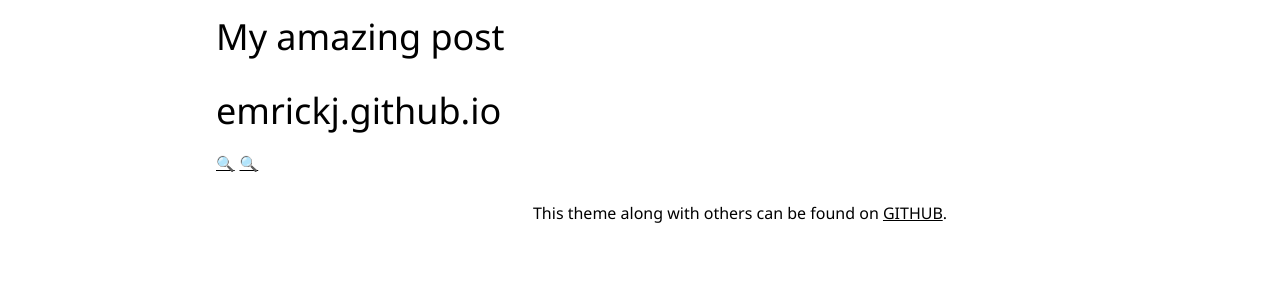
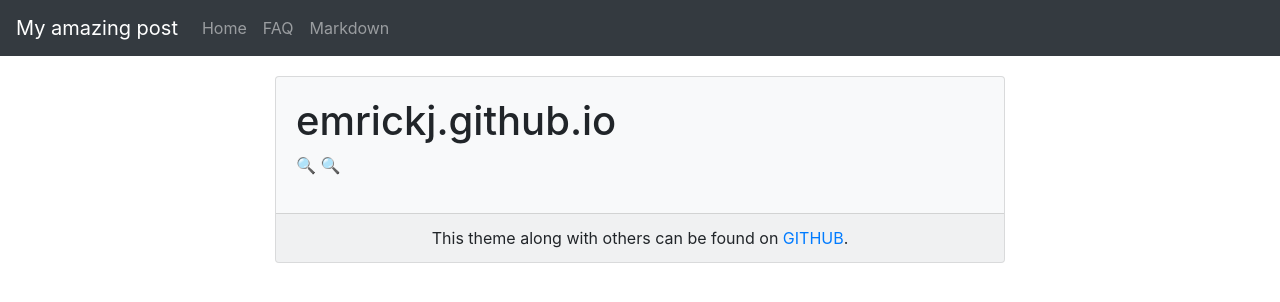
Before and after one commit to emrickj/emrickj.github.io, a Jekyll site: the page built from README.md, in a window 1280 px wide. Shown: the top 302 px of the page. Built offline with Jekyll 4.4.1, drawn with Linux system fonts in a browser that asks for light colours; nearby versions of some CDN libraries; our own code applies the rules of GitHub Pages for plain Markdown files; comment, search, counter and statistics services are not loaded.

Commit message:
Add files via upload

```diff
--- a/_layouts/page.html
+++ b/_layouts/page.html
@@ -1,60 +1,60 @@
 <!DOCTYPE html>
 <html lang="{{ site.lang | default: "en-US" }}">
 <head>
-<meta name="viewport" content="width=device-width, initial-scale=1">
-<link rel="stylesheet" href="https://www.w3schools.com/w3css/4/w3.css">
-<link rel="stylesheet" href="https://www.w3schools.com/lib/w3-theme-purple.css">
+<meta charset="utf-8">
+<meta name="viewport" content="width=device-width,initial-scale=1">
+<link rel="stylesheet" href="https://maxcdn.bootstrapcdn.com/bootstrap/4.0.0/css/bootstrap.min.css">
 <link rel="stylesheet" href="https://cdnjs.cloudflare.com/ajax/libs/font-awesome/4.7.0/css/font-awesome.min.css">
 	<title>{{ site.title | default: site.github.repository_name }}</title>
 <style>
-t1 { white-space: pre-wrap;}
+@media (min-width: 576px) {
+	form label {text-align: right;}
+}
 
 
    </style>
 </head>
-<body>
-
-<!-- Sidebar -->
-<div class="w3-sidebar w3-light-grey w3-bar-block w3-large w3-collapse w3-card-2 w3-animate-left"
- style="width:200px;" id="mySidebar">
-<button class="w3-bar-item w3-button w3-large w3-hide-large" onclick="w3_close()">Close &times;</button>
+<body class='page1' id='demo'>
+<nav class="navbar navbar-expand-md bg-dark navbar-dark fixed-top">
+  <a class="navbar-brand" href="#">{{ site.title | default: site.github.repository_name }}</a>
+  <button type="button" class="navbar-toggler" data-toggle="collapse" data-target="#myNavbar">
+	<span class="navbar-toggler-icon"></span>
+  </button>
+    <div class="collapse navbar-collapse" id="myNavbar">
+      <ul class="navbar-nav">
 	{% for item in site.webpages %}
 		{% assign bs = "" %}
 		{% if page.url == item.url %}
-		{% assign bs = " w3-gray" %}
+		    {% assign bs = " active" %}
 		{% endif %}
-	<a href='{{ item.url | relative_url }}' class='w3-bar-item w3-button{{ bs }}'>{{ item.title }}</a>
+        <li class='nav-item'><a class='nav-link{{ bs }}' href='{{ item.url | relative_url }}'>{{ item.title }}</a></li>
 	{% endfor %}
+      </ul>
     </div>
-
-<!-- Page Content -->
-<div class="w3-main" style="margin-left:200px">
-<div class="w3-theme-dark">
-  <button class="w3-button w3-theme-dark w3-xlarge w3-hide-large" onclick="w3_open()">&#9776;</button>
+</nav>
+   <div class="container" style="padding-top: 76px;padding-bottom: 20px;">
+      <div class="row">
+         <div class="col-md-2">
          </div>
-<div class="w3-container w3-theme">
-  <h1>{{ site.title | default: site.github.repository_name }}</h1>
-</div>
+         <div class="col-md-8">
+			<div class="card bg-light">
 				{% if page.image_url %}
-<img class='w3-image' src='{{ page.image_url | relative url }}' style='width:100%'>
+				<img class='card-img-top' src='{{ page.image_url | relative url }}' alt='Card image'>
 				{% endif %}
-
-<div class="w3-container">
+				<div class='card-body'>
 					{{ content }}
 				</div>
-<div class="w3-container w3-theme-dark">
-<center><h6>This theme along with others can be found on <a href="https://github.com/emrickj/jekyll-themes">GITHUB</a>.</h6></center>
+				<div class="card-footer">
+					<center>This theme along with others can be found on <a href="https://github.com/emrickj/jekyll-themes">GITHUB</a>.</center>
 				</div>
 			</div>
-
-<script>
-function w3_open() {
-    document.getElementById("mySidebar").style.display = "block";
-}
-function w3_close() {
-    document.getElementById("mySidebar").style.display = "none";
-}
-</script>
-
+         </div>
+         <div class="col-md-2">
+         </div>
+      </div>
+   </div>
+<script src="https://ajax.googleapis.com/ajax/libs/jquery/3.3.1/jquery.min.js"></script>
+<script src="https://cdnjs.cloudflare.com/ajax/libs/popper.js/1.12.9/umd/popper.min.js"></script>
+<script src="https://maxcdn.bootstrapcdn.com/bootstrap/4.0.0/js/bootstrap.min.js"></script>
 </body>
 </html>
```
Lines whose indentation alone changed are shown as unchanged.
